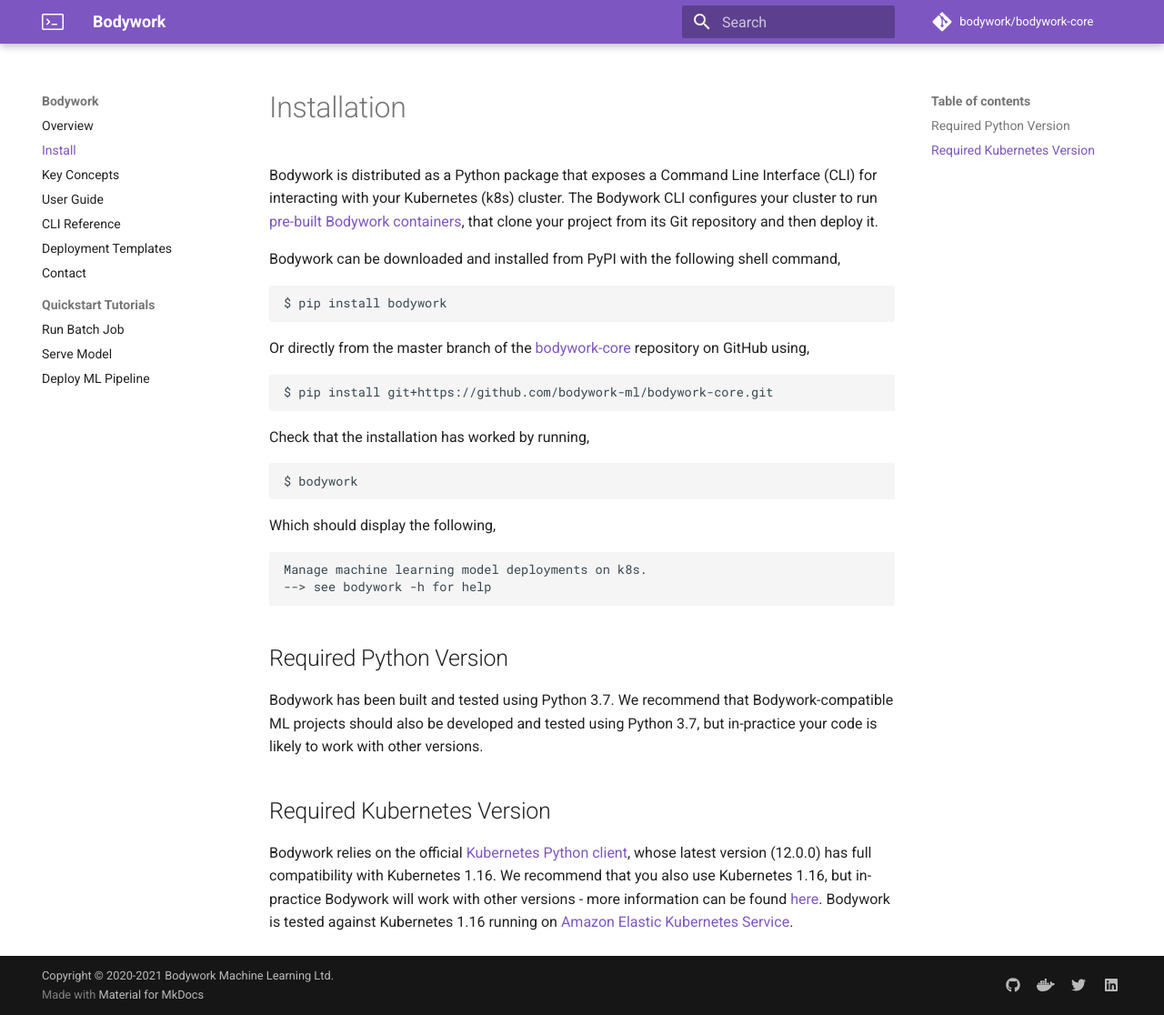
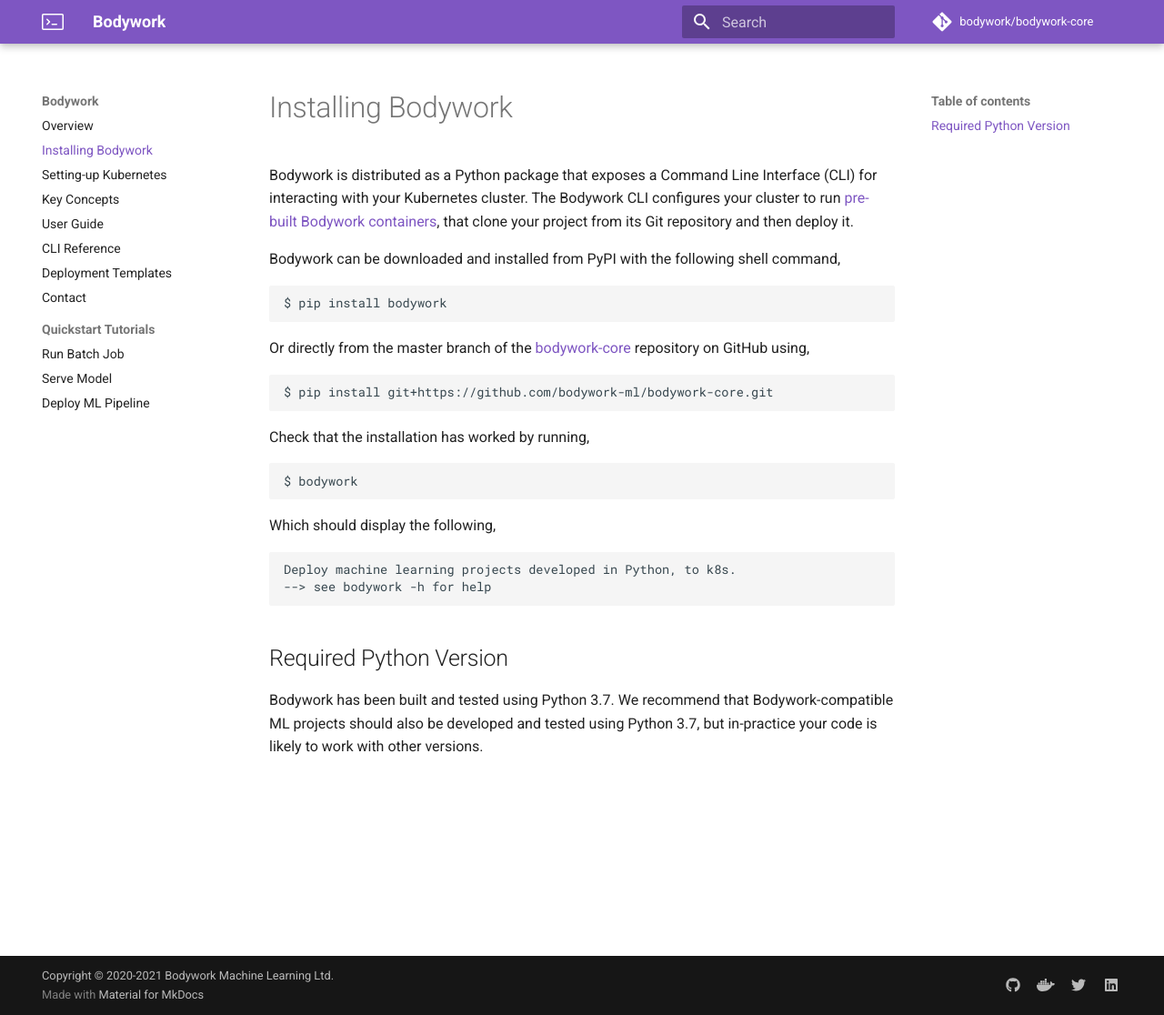
Before and after one commit to bodywork-ml/bodywork-docs, an MkDocs documentation site: the page built from docs/installation.md, in a window 1280 px wide and 1116 px high. Shown: the whole window at 91% size. Built offline with MkDocs 1.6.1 and Material for MkDocs 9.7.7, drawn with Linux system fonts in a browser that asks for light colours; comment, search, counter and statistics services are not loaded.

````diff
--- a/docs/installation.md
+++ b/docs/installation.md
@@ -1,6 +1,6 @@
-# Installation
+# Installing Bodywork
 
-Bodywork is distributed as a Python package that exposes a Command Line Interface (CLI) for interacting with your Kubernetes (k8s) cluster. The Bodywork CLI configures your cluster to run [pre-built Bodywork containers](https://hub.docker.com/repository/docker/bodyworkml/bodywork-core), that clone your project from its Git repository and then deploy it.
+Bodywork is distributed as a Python package that exposes a Command Line Interface (CLI) for interacting with your Kubernetes cluster. The Bodywork CLI configures your cluster to run [pre-built Bodywork containers](https://hub.docker.com/repository/docker/bodyworkml/bodywork-core), that clone your project from its Git repository and then deploy it.
 
 Bodywork can be downloaded and installed from PyPI with the following shell command,
 
@@ -23,14 +23,10 @@ $ bodywork
 Which should display the following,
 
 ```text
-Manage machine learning model deployments on k8s.
+Deploy machine learning projects developed in Python, to k8s.
 --> see bodywork -h for help
 ```
 
 ## Required Python Version
 
 Bodywork has been built and tested using Python 3.7. We recommend that Bodywork-compatible ML projects should also be developed and tested using Python 3.7, but in-practice your code is likely to work with other versions.
-
-## Required Kubernetes Version
-
-Bodywork relies on the official [Kubernetes Python client](https://github.com/kubernetes-client/python), whose latest version (12.0.0) has full compatibility with Kubernetes 1.16. We recommend that you also use Kubernetes 1.16, but in-practice Bodywork will work with other versions - more information can be found [here](https://github.com/kubernetes-client/python#compatibility). Bodywork is tested against Kubernetes 1.16 running on [Amazon Elastic Kubernetes Service](https://aws.amazon.com/eks/).
--- a/mkdocs.yml
+++ b/mkdocs.yml
@@ -5,7 +5,8 @@ repo_name: bodywork/bodywork-core
 docs_dir: docs
 nav:
   - Overview: index.md
-  - Install: installation.md
+  - Installing Bodywork: installation.md
+  - Setting-up Kubernetes: kubernetes.md
   - Key Concepts: key_concepts.md
   - User Guide: user_guide.md
   - CLI Reference: cli_reference.md
````
Also changed, not shown: docs/index.md (+1 -1 lines), docs/kubernetes.md (added, +49 -0 lines).
